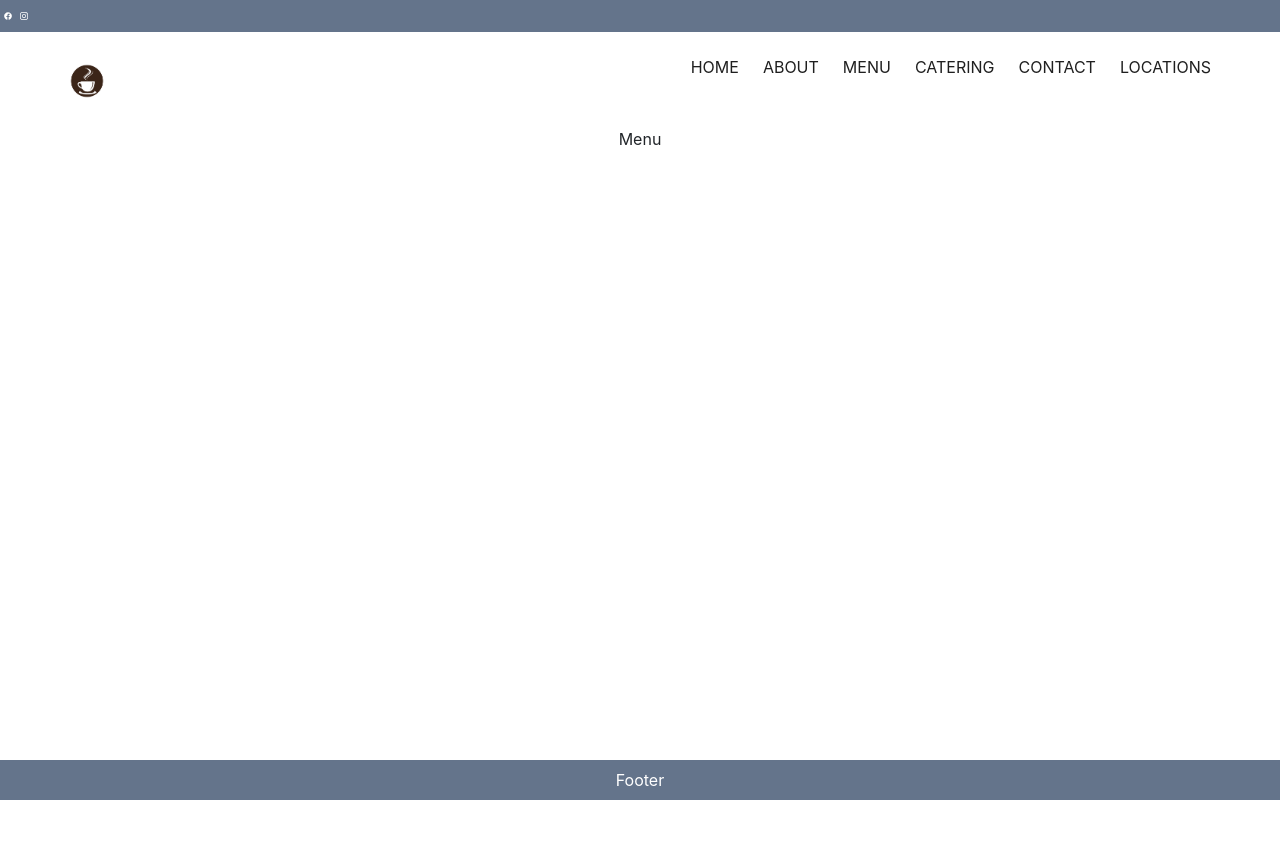
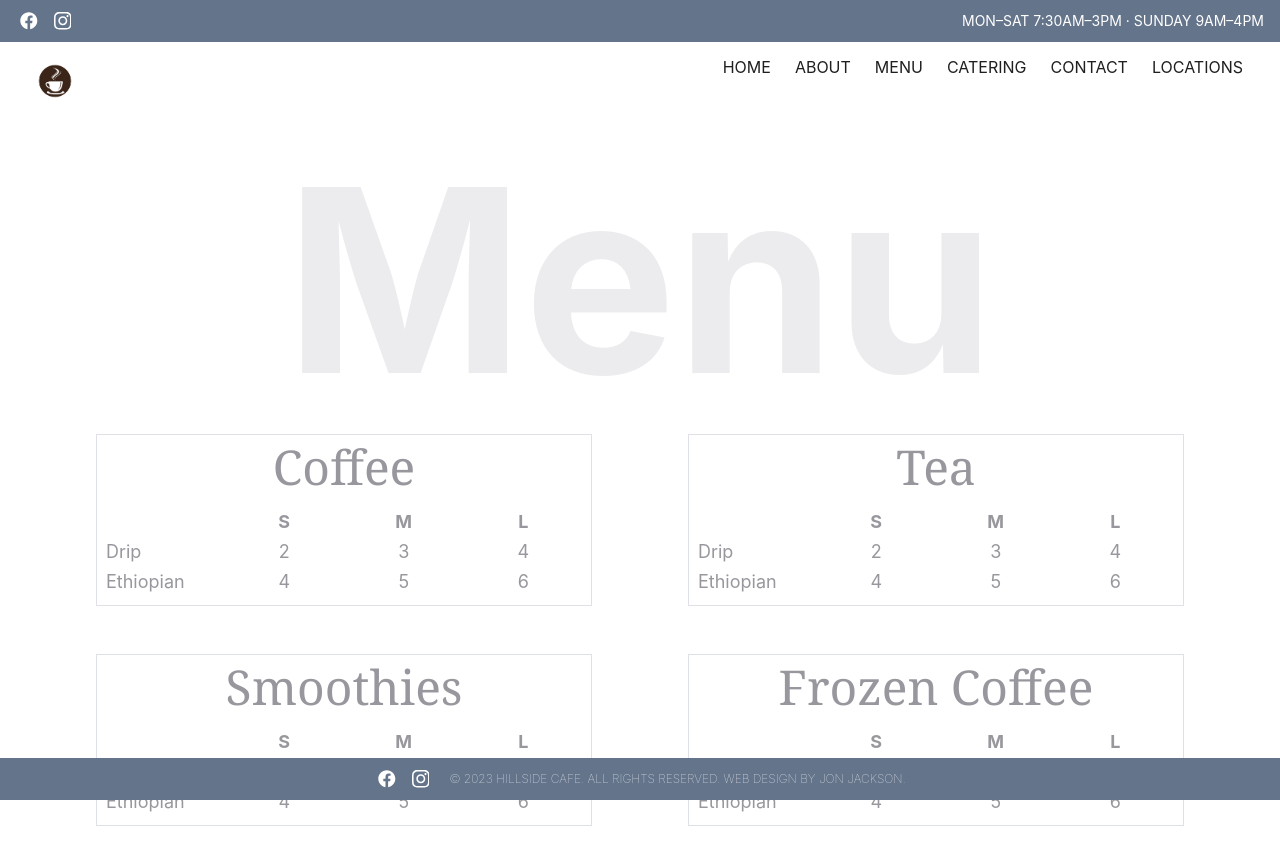
Before and after one commit to jonteal/coffee-shop-react, a React (Vite) app: page /menu in a window 1280 px wide. Shown: the top 864 px of the page. Before the commit the page ends 800 px from the top, so only its background shows below. Built offline with nearby package versions, Linux system fonts and the light colour scheme.

Commit message:
added some basic menu items and some footer info

```diff
--- a/index.html
+++ b/index.html
@@ -5,7 +5,7 @@
     <link rel="icon" type="image/svg+xml" href="/vite.svg" />
     <link rel="stylesheet" href="https://cdn.jsdelivr.net/npm/bootstrap@4.0.0/dist/css/bootstrap.min.css" integrity="sha384-Gn5384xqQ1aoWXA+058RXPxPg6fy4IWvTNh0E263XmFcJlSAwiGgFAW/dAiS6JXm" crossorigin="anonymous">
     <meta name="viewport" content="width=device-width, initial-scale=1.0" />
-    <title>Vite + React</title>
+    <title>Hillside Cafe</title>
   </head>
   <body>
     <div id="root"></div>
--- a/src/App.css
+++ b/src/App.css
@@ -1,6 +1,6 @@
 #root {
   max-width: 1280px;
   margin: 0 auto;
-  padding: 2rem;
+  padding: 2rem 0;
   text-align: center;
 }
--- a/src/App.jsx
+++ b/src/App.jsx
@@ -3,14 +3,14 @@ import { BrowserRouter as Router, Route, Routes } from "react-router-dom";
 import About from "./pages/About/About";
 import Catering from "./pages/Catering/Catering";
 import Contact from "./pages/Contact/Contact";
+import Footer from "./components/footer/Footer";
+import Header from "./components/header/Header";
 import Home from "./pages/home/Home";
 import Locations from "./pages/Locations/Locations";
 import Menu from "./pages/Menu/Menu";
 import Navigation from "./pages/navigation/Navigation";
 
 import "./App.css";
-import Header from "./components/header/Header";
-import Footer from "./components/footer/Footer";
 
 function App() {
   return (
--- a/src/components/footer/Footer.jsx
+++ b/src/components/footer/Footer.jsx
@@ -1,7 +1,22 @@
+import { FaFacebook, FaInstagram } from "react-icons/fa";
+
 import "./footer.css";
 
 const Footer = () => {
-  return <div className="footer bg-slate-500 py-2">Footer</div>;
+  return (
+    <div className="footer bg-slate-500 py-2 flex flex-row justify-center items-center">
+      <a href="">
+        <FaFacebook className="px-1 social-icon ml-3 mr-1" />
+      </a>
+      <a href="">
+        <FaInstagram className="px-1 social-icon ml-1 mr-3" />
+      </a>
+
+      <p className="mr-3 text-xs font-thin">
+        © 2023 HILLSIDE CAFE. ALL RIGHTS RESERVED. WEB DESIGN BY JON JACKSON.
+      </p>
+    </div>
+  );
 };
 
 export default Footer;
--- a/src/components/footer/footer.css
+++ b/src/components/footer/footer.css
@@ -6,3 +6,7 @@
     color: white;
     text-align: center;
 }
+
+.social-icon {
+    font-size: 3rem;
+}
--- a/src/components/header/Header.jsx
+++ b/src/components/header/Header.jsx
@@ -4,14 +4,17 @@ import "./header.css";
 
 const Header = () => {
   return (
-    <div className="header bg-slate-500 py-2">
+    <div className="header bg-slate-500 py-2 flex flex-row justify-between items-center">
       <div className="flex flex-row">
         <a href="">
-          <FaFacebook className="px-1" />
+          <FaFacebook className="px-1 social-icon ml-3 mr-2" />
         </a>
         <a href="">
-          <FaInstagram className="px-1" />
+          <FaInstagram className="px-1 social-icon" />
         </a>
+      </div>
+      <div>
+        <p className="mr-3 text-sm">MON–SAT 7:30AM–3PM · SUNDAY 9AM–4PM</p>
       </div>
     </div>
   );
--- a/src/components/header/header.css
+++ b/src/components/header/header.css
@@ -6,3 +6,7 @@
     color: white;
     text-align: center;
 }
+
+.social-icon {
+    font-size: 1.6rem;
+}
--- a/src/pages/home/home.css
+++ b/src/pages/home/home.css
@@ -0,0 +1,37 @@
+/* .slider-container {
+    width: 100%;
+} */
+
+.slider-container {
+    width: 100%;
+    animation: fadeIn 5s;
+    -webkit-animation: fadeIn 5s;
+    -moz-animation: fadeIn 5s;
+    -o-animation: fadeIn 5s;
+    -ms-animation: fadeIn 5s;
+  }
+
+  @keyframes fadeIn {
+    0% { opacity: 0; }
+    100% { opacity: 1; }
+  }
+
+  @-moz-keyframes fadeIn {
+    0% { opacity: 0; }
+    100% { opacity: 1; }
+  }
+
+  @-webkit-keyframes fadeIn {
+    0% { opacity: 0; }
+    100% { opacity: 1; }
+  }
+
+  @-o-keyframes fadeIn {
+    0% { opacity: 0; }
+    100% { opacity: 1; }
+  }
+
+  @-ms-keyframes fadeIn {
+    0% { opacity: 0; }
+    100% { opacity: 1; }
+  }
--- a/src/pages/menu/Menu.jsx
+++ b/src/pages/menu/Menu.jsx
@@ -1,7 +1,201 @@
 import "./menu.css";
 
 const Menu = () => {
-  return <div>Menu</div>;
+  return (
+    <div className="flex flex-col">
+      <h1 className="text-zinc-400 text-opacity-20 font-bold menu-header">
+        Menu
+      </h1>
+      <div className="flex flex-col px-5">
+        <div className="flex flex-row">
+          <div className="coffee-table-container border w-1/2 mx-5 p-2">
+            <h2 className="text-5xl text-zinc-600 text-opacity-60 mb-3 font-serif">
+              Coffee
+            </h2>
+            <table className="coffee-table">
+              <tr>
+                <th></th>
+                <th className="text-lg text-zinc-600 text-opacity-60">S</th>
+                <th className="text-lg text-zinc-600 text-opacity-60">M</th>
+                <th className="text-lg text-zinc-600 text-opacity-60">L</th>
+              </tr>
+              <tr>
+                <td className="flex justify-start text-lg text-zinc-600 text-opacity-60 w-1/4">
+                  Drip
+                </td>
+                <td className="text-lg text-zinc-600 text-opacity-60 w-1/4">
+                  2
+                </td>
+                <td className="text-lg text-zinc-600 text-opacity-60 w-1/4">
+                  3
+                </td>
+                <td className="text-lg text-zinc-600 text-opacity-60 w-1/4">
+                  4
+                </td>
+              </tr>
+              <tr>
+                <td className="flex justify-start text-lg text-zinc-600 text-opacity-60 w-1/4">
+                  Ethiopian
+                </td>
+                <td className="text-lg text-zinc-600 text-opacity-60 w-1/4">
+                  4
+                </td>
+                <td className="text-lg text-zinc-600 text-opacity-60 w-1/4">
+                  5
+                </td>
+                <td className="text-lg text-zinc-600 text-opacity-60 w-1/4">
+                  6
+                </td>
+              </tr>
+            </table>
+          </div>
+          <div className="coffee-table-container border w-1/2 mx-5 p-2">
+            <h2 className="text-5xl text-zinc-600 text-opacity-60 mb-3 font-serif">
+              Tea
+            </h2>
+            <table className="coffee-table">
+              <tr>
+                <th></th>
+                <th className="text-lg text-zinc-600 text-opacity-60 w-1/4">
+                  S
+                </th>
+                <th className="text-lg text-zinc-600 text-opacity-60 w-1/4">
+                  M
+                </th>
+                <th className="text-lg text-zinc-600 text-opacity-60 w-1/4">
+                  L
+                </th>
+              </tr>
+              <tr>
+                <td className="flex justify-start text-lg text-zinc-600 text-opacity-60 w-1/4">
+                  Drip
+                </td>
+                <td className="text-lg text-zinc-600 text-opacity-60 w-1/4">
+                  2
+                </td>
+                <td className="text-lg text-zinc-600 text-opacity-60 w-1/4">
+                  3
+                </td>
+                <td className="text-lg text-zinc-600 text-opacity-60 w-1/4">
+                  4
+                </td>
+              </tr>
+              <tr>
+                <td className="flex justify-start text-lg text-zinc-600 text-opacity-60 w-1/4">
+                  Ethiopian
+                </td>
+                <td className="text-lg text-zinc-600 text-opacity-60 w-1/4">
+                  4
+                </td>
+                <td className="text-lg text-zinc-600 text-opacity-60 w-1/4">
+                  5
+                </td>
+                <td className="text-lg text-zinc-600 text-opacity-60 w-1/4">
+                  6
+                </td>
+              </tr>
+            </table>
+          </div>
+        </div>
+        <div className="flex flex-row">
+          <div className="coffee-table-container border w-1/2 mx-5 my-5 p-2">
+            <h2 className="text-5xl text-zinc-600 text-opacity-60 mb-3 font-serif">
+              Smoothies
+            </h2>
+            <table className="coffee-table">
+              <tr>
+                <th></th>
+                <th className="text-lg text-zinc-600 text-opacity-60 w-1/4">
+                  S
+                </th>
+                <th className="text-lg text-zinc-600 text-opacity-60 w-1/4">
+                  M
+                </th>
+                <th className="text-lg text-zinc-600 text-opacity-60 w-1/4">
+                  L
+                </th>
+              </tr>
+              <tr>
+                <td className="flex justify-start text-lg text-zinc-600 text-opacity-60 w-1/4">
+                  Drip
+                </td>
+                <td className="text-lg text-zinc-600 text-opacity-60 w-1/4">
+                  2
+                </td>
+                <td className="text-lg text-zinc-600 text-opacity-60 w-1/4">
+                  3
+                </td>
+                <td className="text-lg text-zinc-600 text-opacity-60 w-1/4">
+                  4
+                </td>
+              </tr>
+              <tr>
+                <td className="flex justify-start text-lg text-zinc-600 text-opacity-60 w-1/4">
+                  Ethiopian
+                </td>
+                <td className="text-lg text-zinc-600 text-opacity-60 w-1/4">
+                  4
+                </td>
+                <td className="text-lg text-zinc-600 text-opacity-60 w-1/4">
+                  5
+                </td>
+                <td className="text-lg text-zinc-600 text-opacity-60 w-1/4">
+                  6
+                </td>
+              </tr>
+            </table>
+          </div>
+          <div className="coffee-table-container border w-1/2 mx-5 my-5 p-2">
+            <h2 className="text-5xl text-zinc-600 text-opacity-60 mb-3 font-serif">
+              Frozen Coffee
+            </h2>
+            <table className="coffee-table">
+              <tr>
+                <th></th>
+                <th className="text-lg text-zinc-600 text-opacity-60 w-1/4">
+                  S
+                </th>
+                <th className="text-lg text-zinc-600 text-opacity-60 w-1/4">
+                  M
+                </th>
+                <th className="text-lg text-zinc-600 text-opacity-60 w-1/4">
+                  L
+                </th>
+              </tr>
+              <tr>
+                <td className="flex justify-start text-lg text-zinc-600 text-opacity-60 w-1/4">
+                  Drip
+                </td>
+                <td className="text-lg text-zinc-600 text-opacity-60 w-1/4">
+                  2
+                </td>
+                <td className="text-lg text-zinc-600 text-opacity-60 w-1/4">
+                  3
+                </td>
+                <td className="text-lg text-zinc-600 text-opacity-60 w-1/4">
+                  4
+                </td>
+              </tr>
+              <tr>
+                <td className="flex justify-start text-lg text-zinc-600 text-opacity-60 w-1/4">
+                  Ethiopian
+                </td>
+                <td className="text-lg text-zinc-600 text-opacity-60 w-1/4">
+                  4
+                </td>
+                <td className="text-lg text-zinc-600 text-opacity-60 w-1/4">
+                  5
+                </td>
+                <td className="text-lg text-zinc-600 text-opacity-60 w-1/4">
+                  6
+                </td>
+              </tr>
+            </table>
+          </div>
+        </div>
+      </div>
+    </div>
+  );
 };
 
 export default Menu;
--- a/src/pages/menu/menu.css
+++ b/src/pages/menu/menu.css
@@ -0,0 +1,11 @@
+.menu-header {
+    font-size: 16rem;
+}
+
+.coffee-table {
+    width: 100%;
+}
+
+/* .table, th, td {
+    border:1px solid black;
+  } */
```
